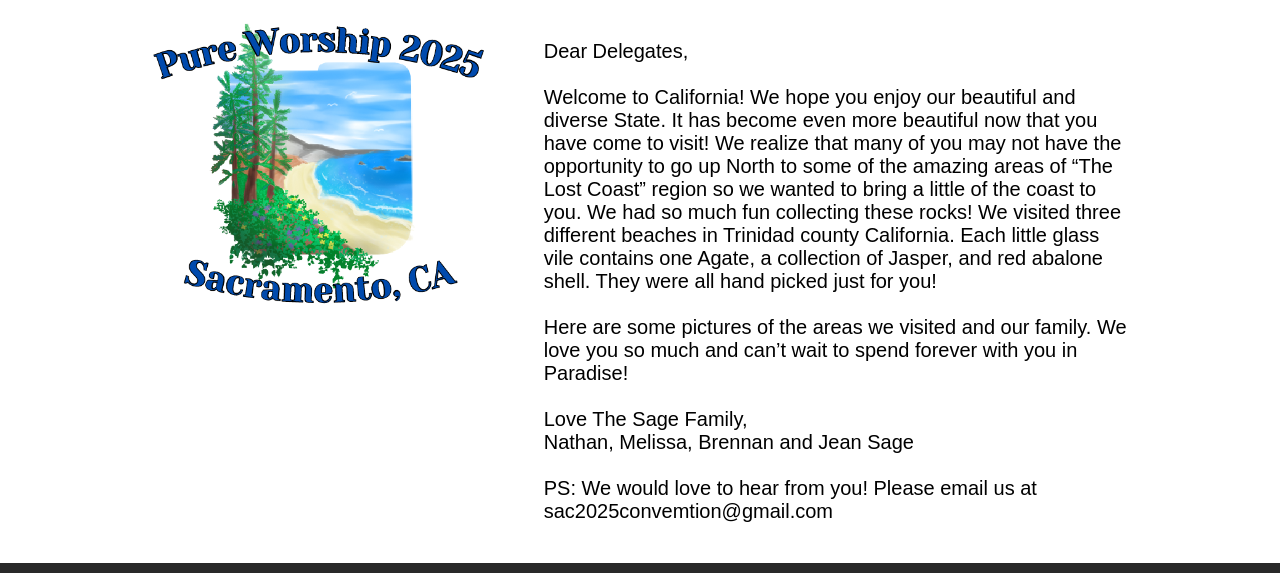
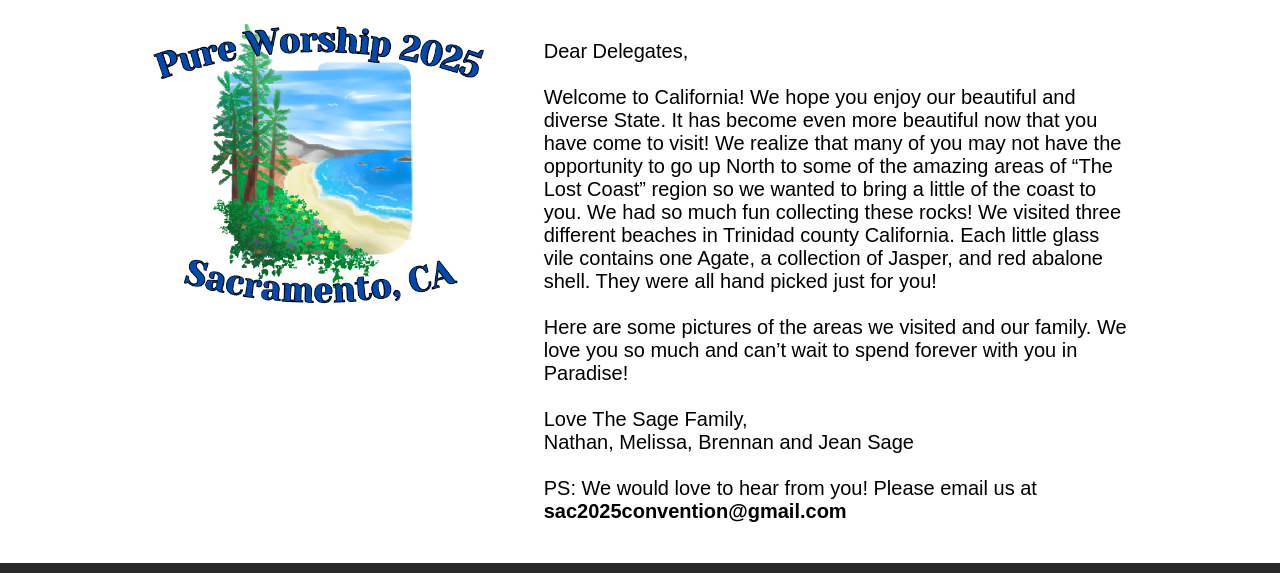
Before and after one commit to NerdSaga/Image-Gallery, a website built with Vite: page index.html in a window 1280 px wide. Shown: the top 573 px of the page. Built offline with nearby package versions, Linux system fonts and the light colour scheme; files whose address does not match are found by name.

Commit message:
Corrected email.

```diff
--- a/index.html
+++ b/index.html
@@ -137,7 +137,7 @@
                     Love The Sage Family, <br>
                     Nathan, Melissa, Brennan and Jean Sage<br><br>
 
-                    PS: We would love to hear from you! Please email us at sac2025convemtion@gmail.com
+                    PS: We would love to hear from you! Please email us at <b>sac2025convention@gmail.com</b>
                 </p>
 
 
```
